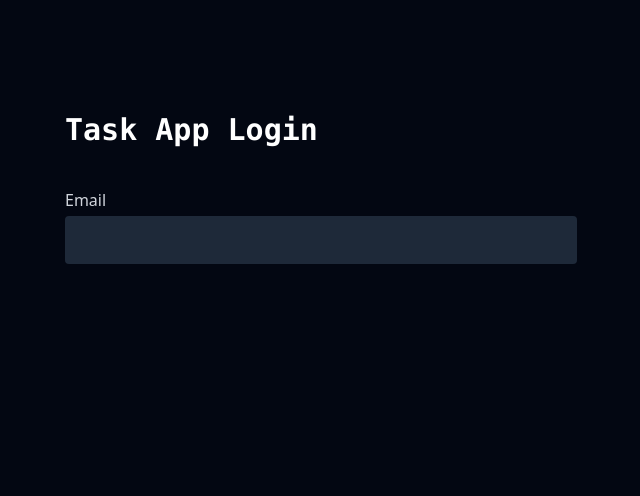
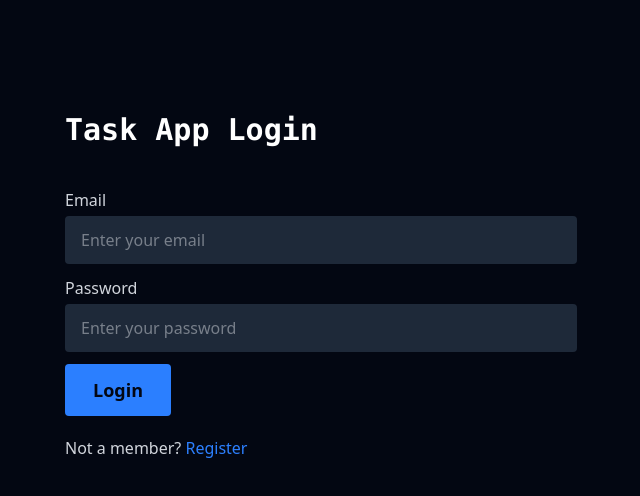
Before and after one commit to rahul-3-real/not-your-idea-task-app, a React (Vite) app in the folder frontend/: page /login in a window 1280 px wide. Shown: the top 496 px of the page, without its empty margins (319-959 px from the left). Built offline with nearby package versions, Linux system fonts and the light colour scheme.

Commit message:
Frontend - Added Login Page

```diff
--- a/frontend/src/App.jsx
+++ b/frontend/src/App.jsx
@@ -53,13 +53,7 @@ const App = () => {
         {/* Authentication Routes */}
         <Route
           path="/"
-          element={
-            isAuthenticated ? (
-              <Navigate to="/dashboard/tasks" />
-            ) : (
-              <AuthLayout />
-            )
-          }
+          element={isAuthenticated ? <Navigate to="/" /> : <AuthLayout />}
         >
           <Route path="login" element={<Login />} />
         </Route>
--- a/frontend/src/pages/Login.jsx
+++ b/frontend/src/pages/Login.jsx
@@ -1,14 +1,126 @@
+import axios from "axios";
+import { Link } from "react-router";
+import { useFormik } from "formik";
+import { useDispatch } from "react-redux";
+
+import { login, setAuthError } from "../store/slices/authSlice";
+import { loginSchema } from "../utils/validationSchema";
 import { FormInput } from "../components";
 
 const Login = () => {
+  const dispatch = useDispatch();
+
+  // Submitting Form
+  const onSubmit = async (values, { setErrors, setSubmitting }) => {
+    try {
+      const response = await axios.post(
+        `${import.meta.env.VITE_API_BASE_URL}/users/login`,
+        values,
+        {
+          headers: {
+            "Content-Type": "application/json",
+          },
+          withCredentials: true,
+        }
+      );
+
+      const token = response.data.data.accessToken;
+      dispatch(
+        login({
+          error: null,
+          user: response.data.data.user,
+          token,
+          tokenExpiration: response.data.tokenExpiration,
+        })
+      );
+      localStorage.setItem("authToken", token);
+      return token;
+    } catch (error) {
+      setSubmitting(false);
+      if (error.response) {
+        const apiError = error.response.data.message || "An error occurred";
+        setErrors({ apiError });
+        dispatch(setAuthError(apiError));
+      } else if (error.request) {
+        const apiError = "No response from server";
+        setErrors({ apiError });
+        dispatch(setAuthError(apiError));
+      } else {
+        const apiError = "An error occurred while making the request";
+        setErrors({ apiError });
+        dispatch(setAuthError(apiError));
+      }
+    }
+  };
+
+  // Formik
+  const {
+    values,
+    errors,
+    touched,
+    handleChange,
+    handleBlur,
+    handleSubmit,
+    isSubmitting,
+  } = useFormik({
+    initialValues: {
+      email: "",
+      password: "",
+    },
+    validationSchema: loginSchema,
+    onSubmit,
+  });
+
   return (
     <>
       <div className="container mx-auto py-28">
-        <form className="w-full md:w-2/5 mx-auto">
+        <form className="w-full md:w-2/5 mx-auto" onSubmit={handleSubmit}>
           <h1 className="text-white font-mono text-3xl font-bold mb-10">
             Task App Login
           </h1>
-          <FormInput label="Email" type="email" name="email" />
+          <FormInput
+            label="Email"
+            type="email"
+            name="email"
+            className="mb-3"
+            placeholder="Enter your email"
+            value={values.email}
+            onChange={handleChange}
+            onBlur={handleBlur}
+            error={touched.email && errors.email}
+          />
+          <FormInput
+            label="Password"
+            type="password"
+            name="password"
+            className="mb-3"
+            placeholder="Enter your password"
+            value={values.password}
+            onChange={handleChange}
+            onBlur={handleBlur}
+            error={touched.password && errors.password}
+          />
+
+          {errors.apiError && (
+            <span className="block text-sm text-red-500 mb-4">
+              {errors.apiError}
+            </span>
+          )}
+
+          <button
+            type="submit"
+            className="px-7 py-3 bg-blue-500 text-gray-950 text-lg font-semibold rounded cursor-pointer"
+            disabled={isSubmitting}
+          >
+            {isSubmitting ? "Submitting" : "Login"}
+          </button>
+
+          <p className="mt-5 mb-5">
+            Not a member?{" "}
+            <Link to="/register" className="text-blue-500">
+              Register
+            </Link>
+          </p>
         </form>
       </div>
     </>
--- a/frontend/src/utils/FetchUserData.jsx
+++ b/frontend/src/utils/FetchUserData.jsx
@@ -6,7 +6,7 @@ const FetchUserData = async () => {
 
   try {
     const response = await axios.get(
-      `${import.meta.env.VITE_API_BASE_URL}/user/profile`,
+      `${import.meta.env.VITE_API_BASE_URL}/users/profile`,
       {
         headers: {
           Authorization: `Bearer ${accessToken}`,
--- /dev/null
+++ b/frontend/src/utils/validationSchema.js
@@ -0,0 +1,15 @@
+import * as yup from "yup";
+
+// Login Schema Validation
+export const loginSchema = yup.object().shape({
+  email: yup
+    .string()
+    .trim()
+    .email("Please enter a valid email")
+    .required("Please enter Email Address"),
+  password: yup
+    .string()
+    .trim()
+    .min(6, "Password must be 6 characters long")
+    .required("Please enter Password"),
+});
```
Also changed, not shown: 1 other file (tests, documents, lock files or other folders).
